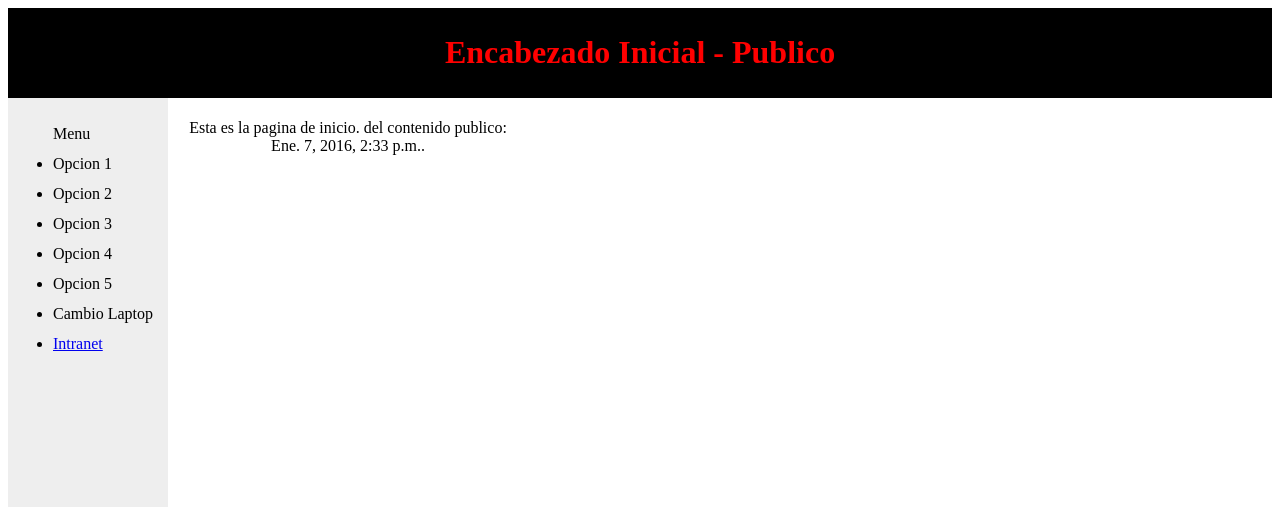
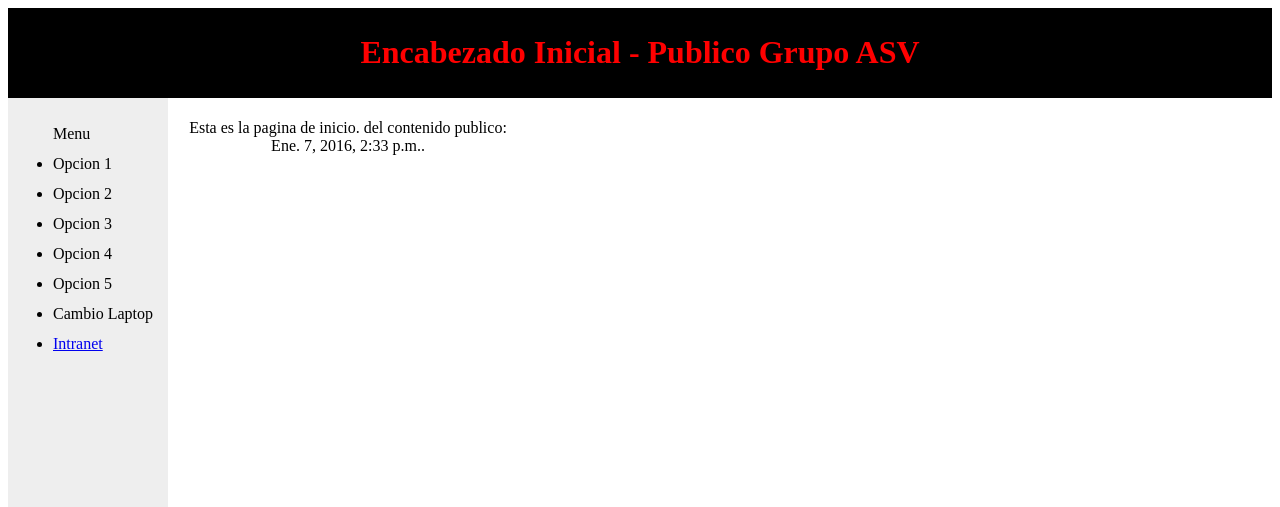
Before and after one commit to ddcsoft/sistemas, a Django app: page / in a window 1280 px wide. Shown: the top 507 px of the page. Run offline with Django 3.2, Linux system fonts and the light colour scheme; parts of the project's set-up code (start-up, migrations or seed data) failed here and were passed over.

Commit message:
cambio de cabecero de base_publica.html

```diff
--- a/sistemas/templates/base_publica.html
+++ b/sistemas/templates/base_publica.html
@@ -9,7 +9,7 @@
 <body onload="bienvenida()">
 
 <div id="encabezado" onclick="mostrarMensaje1()">
-	<h1>{% block b_encabezado %}{% endblock %}- Publico</h1>
+	<h1>{% block b_encabezado %}{% endblock %}- Publico Grupo ASV</h1>
 </div>
 
 <div id="menu">
```
